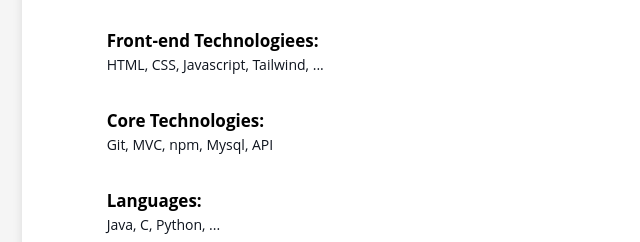
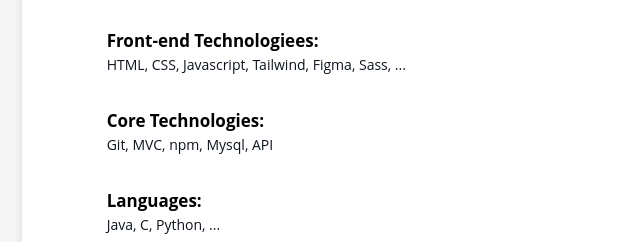
Before and after one commit to foroughafkhami/resume-website, a plain HTML site: page index.html in a window 1280 px wide. Shown: the part 739-981 px from the top of the page, 458-1098 px from the left. Drawn offline with Linux system fonts and the light colour scheme.

Commit message:
add some fixes

```diff
--- a/index.html
+++ b/index.html
@@ -124,7 +124,7 @@
           <ul>
             <li>
               <p class="tags">
-                Front-end Technologiees:<br /><span>HTML, CSS, Javascript, Tailwind, ...</span>
+                Front-end Technologiees:<br /><span>HTML, CSS, Javascript, Tailwind, Figma, Sass, ...</span>
               </p>
 
             </li>
```
